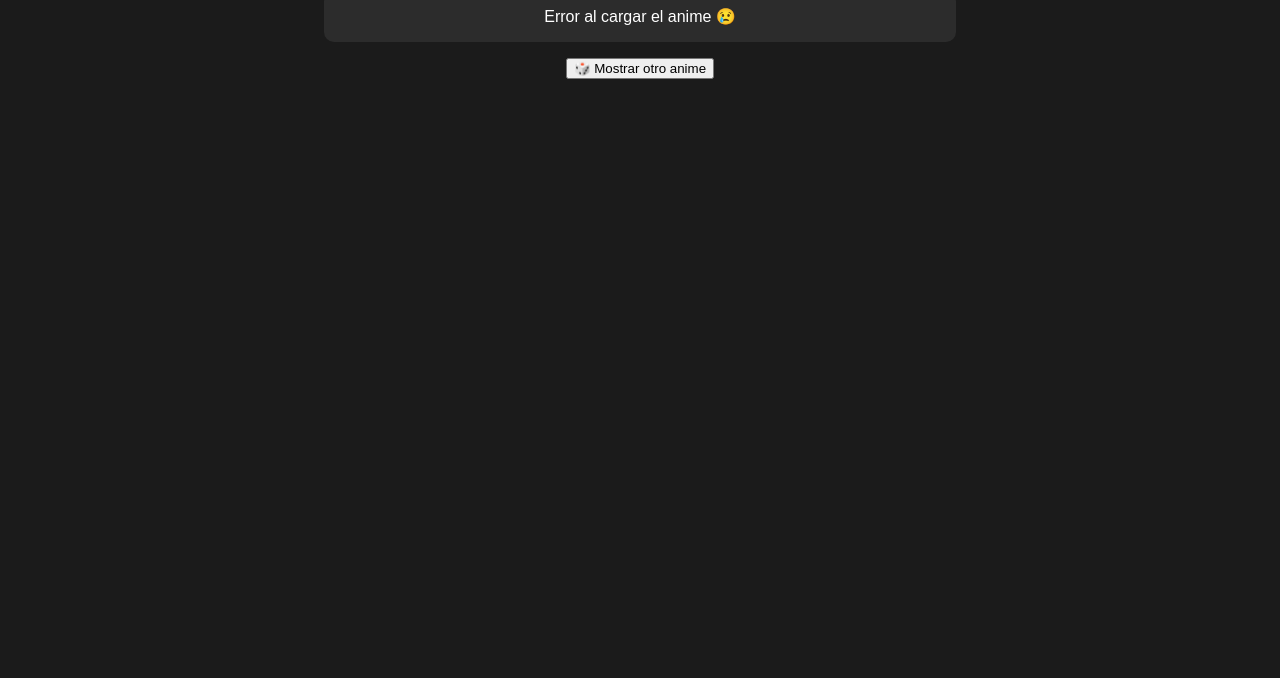
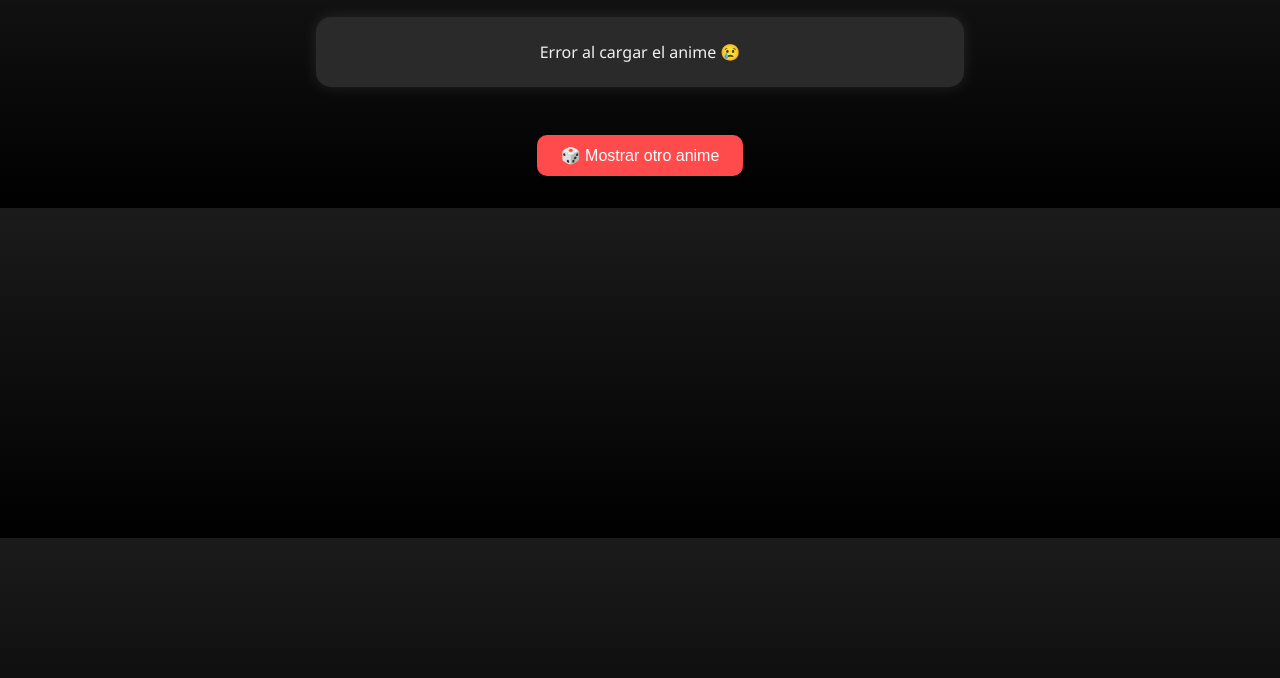
Before and after one commit to Gasper34/mi-pagina, a plain HTML site: page index.html in a window 1280 px wide. Shown: the part 122-800 px from the top of the page. Drawn offline with Linux system fonts and the light colour scheme; no server answers.

Commit message:
Mejoré el estilo de la tarjeta con sombras y colores

```diff
--- a/style.css
+++ b/style.css
@@ -1,21 +1,46 @@
 body {
-  font-family: Arial, sans-serif;
-  text-align: center;
-  background-color: #1b1b1b;
-  color: #fff;
+  font-family: 'Segoe UI', sans-serif;
+  background: linear-gradient(to bottom, #1b1b1b, #000);
+  color: #f0f0f0;
   margin: 0;
   padding: 2em;
+  text-align: center;
+}
+
+h1 {
+  margin-bottom: 1em;
+  font-size: 2.2em;
+}
+
+button {
+  padding: 0.7em 1.5em;
+  margin-top: 1em;
+  font-size: 1em;
+  border: none;
+  border-radius: 10px;
+  background: #ff4b4b;
+  color: white;
+  cursor: pointer;
+  transition: background 0.3s, transform 0.2s;
+}
+
+button:hover {
+  background: #ff6666;
+  transform: scale(1.05);
 }
 
 .card {
-  background-color: #2c2c2c;
-  padding: 1em;
-  border-radius: 10px;
-  margin: 1em auto;
+  background-color: #2a2a2a;
+  padding: 1.5em;
+  border-radius: 15px;
   max-width: 600px;
+  margin: 0 auto 2em;
+  box-shadow: 0 0 15px rgba(255, 255, 255, 0.1);
+  transition: opacity 0.5s ease-in-out;
 }
 
-img {
+.card img {
   max-width: 100%;
   border-radius: 10px;
+  margin: 1em 0;
 }
```
